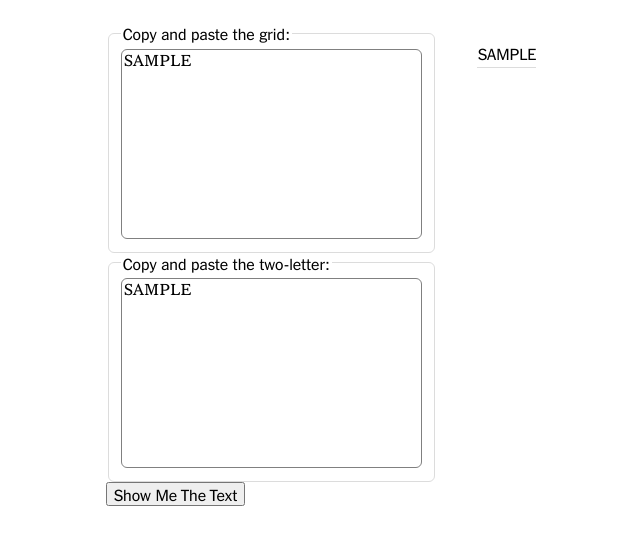
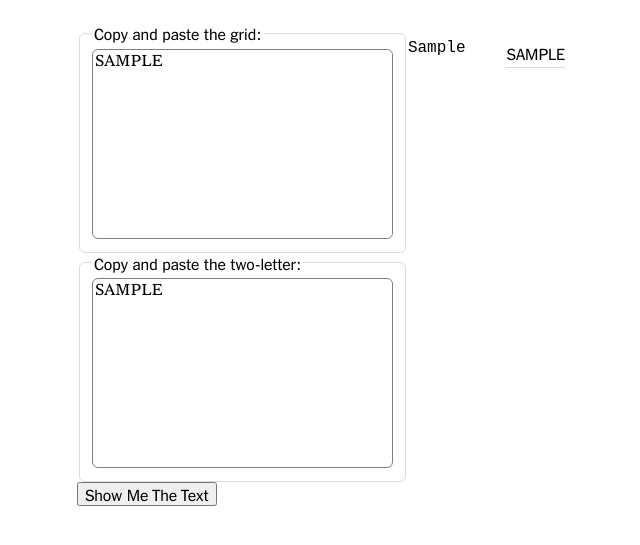
Before and after one commit to ccoxwell/apiary, a plain HTML site: page index.html in a window 1280 px wide. Both pictures are taken after typing "Sample", "Sample" into the empty fields and a click on the button "Show Me The Text". Shown: the part 77-622 px from the top of the page, without its empty margins (319-959 px from the left). Drawn offline with Linux system fonts and the light colour scheme.

Commit message:
maps letters to word lengths and counts

```diff
--- a/index.html
+++ b/index.html
@@ -4,7 +4,9 @@
 <head>
     <link href="./normalize.css" rel="stylesheet">
     <link href="./styles.css" rel="stylesheet">
-    <script src="./script.js" type="text/javascript"></script>
+    <script src="./utils/grid-parser.js" type="module"></script>
+    <script src="./utils/two-letter-parser.js" type="module"></script>
+    <script src="./script.js" type="module"></script>
 </head>
 
 <body>
@@ -34,23 +36,11 @@
                 </section>
             </section>
             <section class="output" id="grid-output">
+                <pre>
 
+                </pre>
             </section>
             <section class="output" id="two-letter-output">
-                <!-- <ul>
-                      <li>
-                          <label for="item-1">Test</label><input type="checkbox" name="item-1"><input type="checkbox" name="item-1"><input type="checkbox" name="item-1">
-                      </li>
-                      <li>
-                          <label for="item-2">Test</label><input type="checkbox" name="item-2"><input type="checkbox" name="item-2"><input type="checkbox" name="item-2">
-                      </li>
-                      <li>
-                          <label for="item-3">Test</label><input type="checkbox" name="item-3"><input type="checkbox" name="item-3"><input type="checkbox" name="item-3">
-                      </li>
-                      <li>
-                          <label for="item-4">Test</label><input type="checkbox" name="item-4"><input type="checkbox" name="item-4"><input type="checkbox" name="item-4">
-                      </li>
-                  </ul> -->
             </section>
         </div>
     </main>
--- a/script.js
+++ b/script.js
@@ -1,3 +1,6 @@
+import BeeHelper  from './utils/grid-parser.js'
+import { createArrayFromTwoLetter, getTwoLetterObject } from './utils/two-letter-parser.js'
+
 window.addEventListener('DOMContentLoaded', (event) => {
     const gridTextArea = document.getElementById("grid");
     const twoLetterTextArea = document.getElementById("two-letter");
@@ -5,16 +8,6 @@ window.addEventListener('DOMContentLoaded', (event) => {
     const gridOutputPre = document.querySelector("#grid-output > pre");
     const twoLetterOutputSection = document.getElementById("two-letter-output");
     const twoLetterOutputPre = document.querySelector("#two-letter-output > pre");
-
-    showMeButton.addEventListener("click", function logOutput(e) {
-        e.preventDefault();
-        // gridOutputPre.textContent = gridTextArea.value;
-        const twoLetterObjectArray = createArrayFromTwoLetter(
-            twoLetterTextArea.value
-        ).map((twoLetter) => getTwoLetterObject(twoLetter));
-        let twoLetterListUl = createTwoLetterListElement(twoLetterObjectArray);
-        twoLetterOutputSection.appendChild(twoLetterListUl);
-    });
 
     function createElementWithText(elementTag, textContent) {
         let el = document.createElement(elementTag);
@@ -29,24 +22,6 @@ window.addEventListener('DOMContentLoaded', (event) => {
                 element.removeChild(element.firstChild);
             }
         }
-    }
-
-    const createArrayFromTwoLetter = (twoLetterText) => {
-        let twoLetterArray = twoLetterText
-            .trim()
-            .split("\n")
-            .map((row) => row.split(" "))
-            .reduce((prev, curr) => prev.concat(curr));
-        return twoLetterArray;
-    }
-
-    const getTwoLetterObject = (twoLetterEntry) => {
-        const twoLetterEntryArr = twoLetterEntry.split("-");
-        return {
-            id: twoLetterEntry,
-            value: twoLetterEntryArr[0].toLowerCase(),
-            count: Number(twoLetterEntryArr[1])
-        };
     }
 
     const createTwoLetterListElement = (twoLetterArr) => {
@@ -77,9 +52,28 @@ window.addEventListener('DOMContentLoaded', (event) => {
         let checkbox = document.createElement("input");
         checkbox.setAttribute("type", "checkbox");
         checkbox.setAttribute("name", twoLetterObject.value);
-        //   instead of setting checked like this, i should probably create an attribute node that conditionally adds the checked attribute
+        //  instead of setting checked like this, i should probably create an attribute node that conditionally adds the checked attribute
         // checkbox.setAttribute("checked", val)
         return checkbox;
     }
 
+    showMeButton.onclick = e => {
+        e.preventDefault();
+        const gridText = gridTextArea.value
+        gridOutputPre.textContent = gridText
+        const helper = new BeeHelper(gridText)
+        let gridData = helper.mapLettersAndCounts()
+        const twoLetterObjectArray = createArrayFromTwoLetter(
+            twoLetterTextArea.value
+        ).map((twoLetter) => getTwoLetterObject(twoLetter));
+        let twoLetterListUl = createTwoLetterListElement(twoLetterObjectArray);
+        twoLetterOutputSection.appendChild(twoLetterListUl);
+    }
+
+    const resetElementContents = (element) => element.innerHTML = ''
+
+    // showMeButton.addEventListener("click", function logOutput(e) {
+
+    // });
+
 });
--- /dev/null
+++ b/utils/grid-parser.js
@@ -0,0 +1,30 @@
+export default class BeeHelper {
+    constructor(grid, twoLetter) {
+        this.twoLetter = twoLetter
+        this.grid = grid;
+        this.cleanGrid = grid.split('\n').map(row => row.split('\t').map(cell => cell.trim()))
+        this.lengths = this.cleanGrid[0]
+        this.letters = this.cleanGrid.map(row => row[0]).slice(1)
+    }
+
+    countMatrix() {
+        let [, ...noColHeaders] = this.cleanGrid
+        return noColHeaders.map(row => row.slice(1)).map(row => {
+            return row.map(count => Number.isNaN(Number(count)) ? 0 : Number(count))
+        })
+    }
+
+    mapLettersAndCounts() {
+        let countMatrix = this.countMatrix()
+        return countMatrix.map((letter, i) => {
+            return letter.map((count, j) => {
+                return {
+                    letter: this.letters[i],
+                    length: this.lengths[j],
+                    count
+                }
+            })
+        })
+    }
+
+}
--- /dev/null
+++ b/utils/two-letter-parser.js
@@ -0,0 +1,17 @@
+export const createArrayFromTwoLetter = (twoLetterText) => {
+    let twoLetterArray = twoLetterText
+        .trim()
+        .split("\n")
+        .map((row) => row.split(" "))
+        .reduce((prev, curr) => prev.concat(curr));
+    return twoLetterArray;
+}
+
+export const getTwoLetterObject = (twoLetterEntry) => {
+    const twoLetterEntryArr = twoLetterEntry.split("-");
+    return {
+        id: twoLetterEntry,
+        value: twoLetterEntryArr[0].toLowerCase(),
+        count: Number(twoLetterEntryArr[1])
+    };
+}
```
